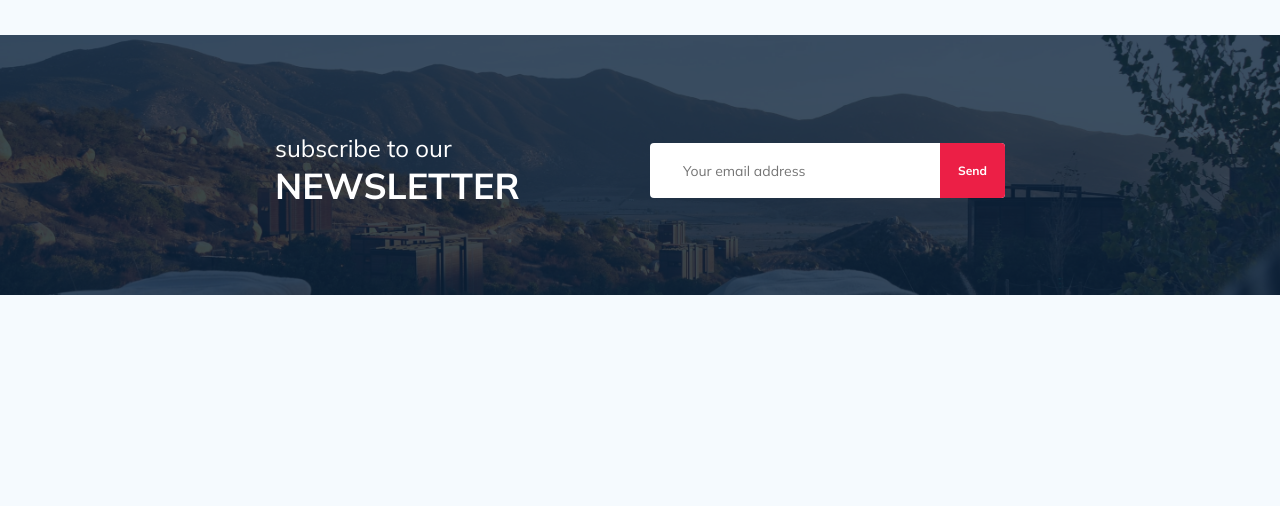
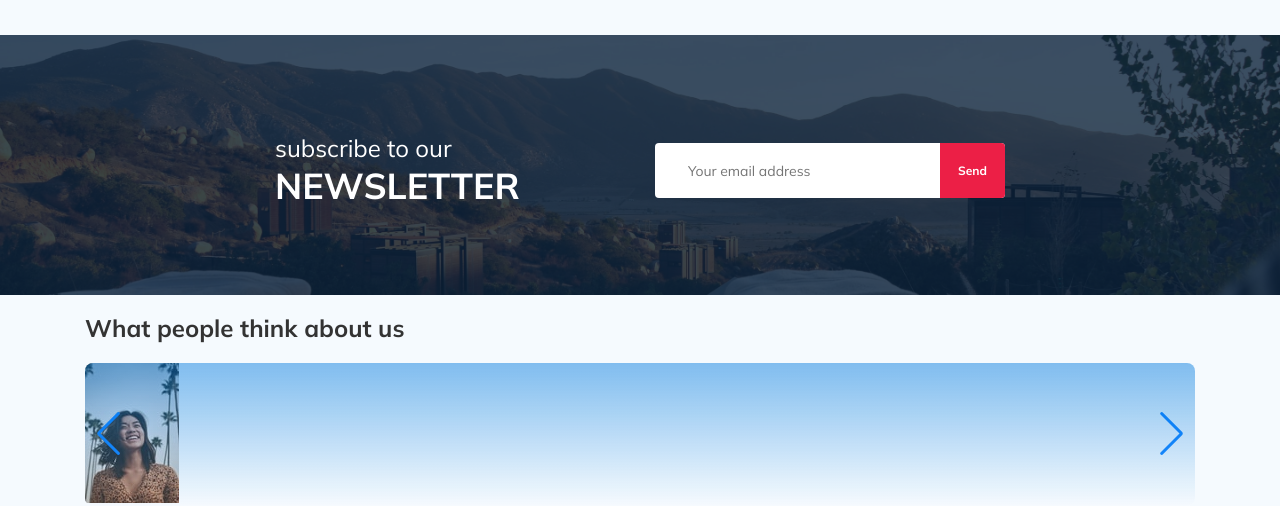
Before and after one commit to AlenaBM/tour-plan, a PHP site: page / in a window 1280 px wide. Shown: the part 844-1350 px from the top of the page. Before the commit the page ends 1139 px from the top, so only its background shows below. Run offline with PHP 8.4, Linux system fonts and the light colour scheme.

Commit message:
fix bags

```diff
--- a/css/style.css
+++ b/css/style.css
@@ -852,7 +852,7 @@ template {
 
 .subscribe {
   position: relative;
-  width: 355px;
+  width: 350px;
   height: 55px;
   border-radius: 4px;
   overflow: hidden;
--- a/index.html
+++ b/index.html
@@ -9,10 +9,7 @@
       href="https://fonts.googleapis.com/css2?family=Mulish:wght@400;700&family=Nunito:wght@400;600;700;800&display=swap"
       rel="stylesheet"
     />
-    <script
-      src="https://api-maps.yandex.ru/2.1/?apikey=c4f3e61d-d9d6-4038-86b9-895785b12687&lang=en_US"
-      type="text/javascript"
-    ></script>
+    <script src="https://api-maps.yandex.ru/2.1/?apikey=c4f3e61d-d9d6-4038-86b9-895785b12687&lang=en_US"></script>
     <script src="js/map.js"></script>
     <link rel="stylesheet" href="css/slider.css" />
     <link rel="stylesheet" href="css/style.css" />
@@ -246,7 +243,26 @@
       <!-- /.newsletter-wrap -->
     </section>
     <!-- /.newsletter -->
+    <section class="reviews container">
+      <h2 class="section-title">What people think about us</h2>
+      <div class="swiper-container reviews-slider">
+        <div class="swiper-wrapper">
+          <div class="swiper-slide">
+            <div class="reviews-slider__item">
+              <img src="img/slider-reviews/avatar1.jpeg" alt="" />
+            </div>
+            <!-- /.reviews-slider__item -->
+          </div>
+          <!-- /.swiper-slide -->
+        </div>
+        <!-- /.swiper-wrapper -->
 
+        <div class="swiper-button-prev"></div>
+        <div class="swiper-button-next"></div>
+      </div>
+      <!-- /.reviews-slider -->
+    </section>
+    <!-- /.reviews -->
     <script src="js/slider.js"></script>
     <script src="js/script.js"></script>
     <script src="polyfill.js"></script>
--- a/sass/sections/_newsletter.sass
+++ b/sass/sections/_newsletter.sass
@@ -37,7 +37,7 @@
       text-transform: uppercase
 .subscribe
   position: relative
-  width: 355px
+  width: 350px
   height: 55px
   border-radius: 4px
   overflow: hidden
```
Also changed, not shown: img/slider-reviews/avatar1.jpeg (added), img/slider-reviews/next.svg (added), img/slider-reviews/prev.svg (added), img/slider-reviews/quote-reverse.svg (added), img/slider-reviews/quote.svg (added).
